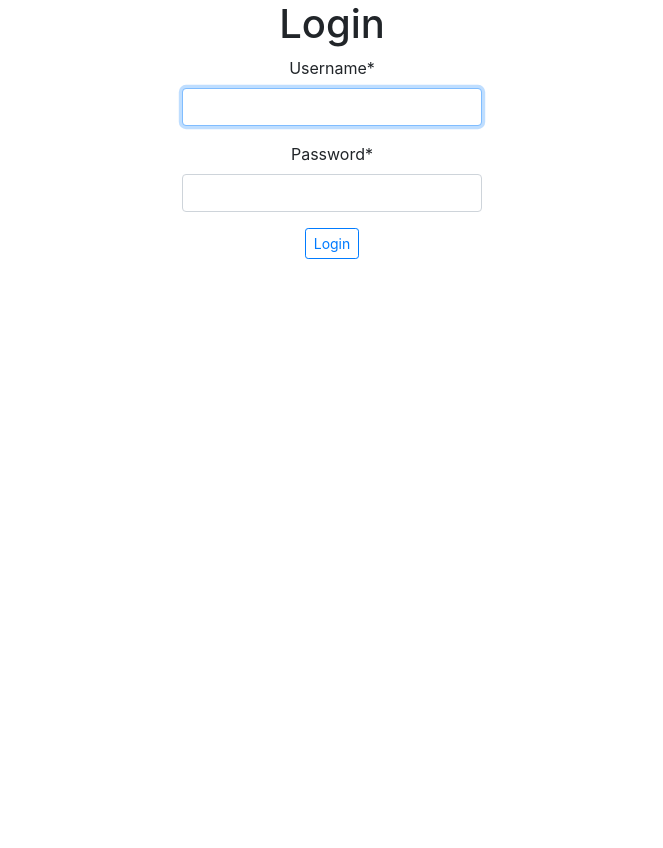
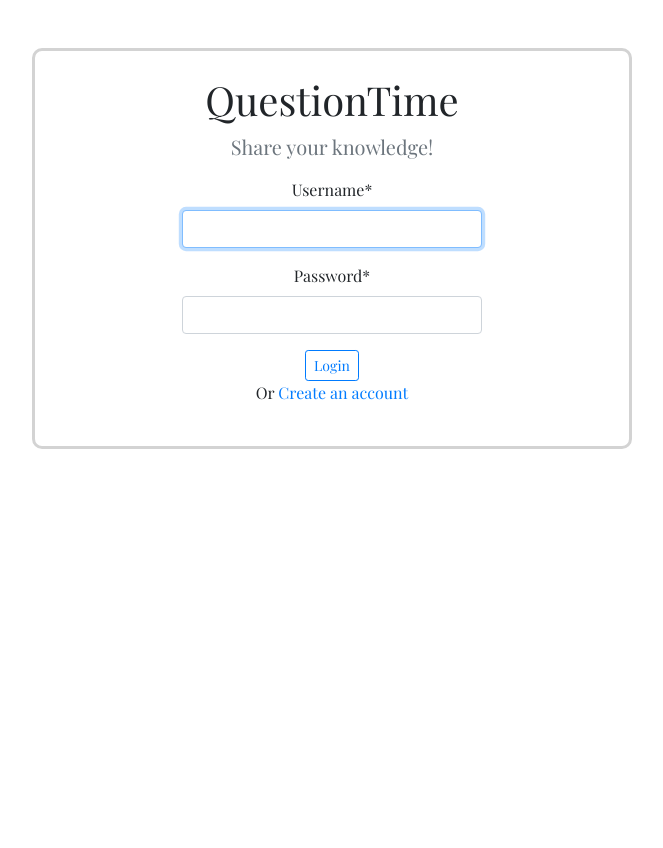
Before and after one commit to anasahmed700/Question_Time_App, a Django app: page /accounts/login/ in a window 1280 px wide. Shown: the whole page, without its empty margins (308-971 px from the left). Before the commit the page ends 259 px from the top, so only its background shows below. Run offline with Django 3.2, Linux system fonts and the light colour scheme; some libraries are stand-ins or nearby versions.

Commit message:
styling authentication templates

```diff
--- a/templates/auth-layout.html
+++ b/templates/auth-layout.html
@@ -5,8 +5,21 @@
     <meta name="viewport" content="width=device-width, initial-scale=1.0">
     <link rel="stylesheet" href="https://maxcdn.bootstrapcdn.com/bootstrap/4.0.0/css/bootstrap.min.css"
     integrity="sha384-Gn5384xqQ1aoWXA+058RXPxPg6fy4IWvTNh0E263XmFcJlSAwiGgFAW/dAiS6JXm" crossorigin="anonymous">
+    <link href="https://fonts.googleapis.com/css2?family=Playfair+Display&display=swap" rel="stylesheet">
     <title>Question Time</title>
     <style>
+        html, body{
+            height: 100%;
+            font-family: 'Playfair Display', serif;
+        }
+        .auth-box {
+            border: 3px solid lightgray;
+            border-radius: 10px;
+            padding-top: 25px;
+            padding-bottom: 25px;
+            width: 600px;
+            margin: auto;
+        }
         .login-form-container{
             width: 300px;
             margin: auto;
@@ -18,7 +31,7 @@
     </style>
 </head>
 <body>
-    <div class="auth-box text-center">
+    <div class="auth-box text-center mt-5">
         {% block content %}
         {% endblock %}
     </div >
--- a/templates/django_registration/registration_form.html
+++ b/templates/django_registration/registration_form.html
@@ -8,5 +8,6 @@
         {{ form|crispy }}
         <button class="btn btn-sm btn-outline-primary" type="submit">Create Account</button>
     </form>
+    <p>Or <a href="{% url 'login' %}">Login</a></p>
 </div>
 {% endblock %}
--- a/templates/registration/login.html
+++ b/templates/registration/login.html
@@ -1,12 +1,14 @@
 {% extends 'auth-layout.html' %}
 {% load crispy_forms_tags %}
 {% block content %}
-<h1>Login</h1>
+<h1>QuestionTime</h1>
+<p class="lead text-muted">Share your knowledge!</p>
 <div class="login-form-container">
     <form method="POST">
         {% csrf_token %}
         {{ form|crispy }}
         <button class="btn btn-sm btn-outline-primary" type="submit">Login</button>
     </form>
+    <p>Or <a href="{% url 'django-registration-register' %}">Create an account</a></p>
 </div>
 {% endblock %}
```
